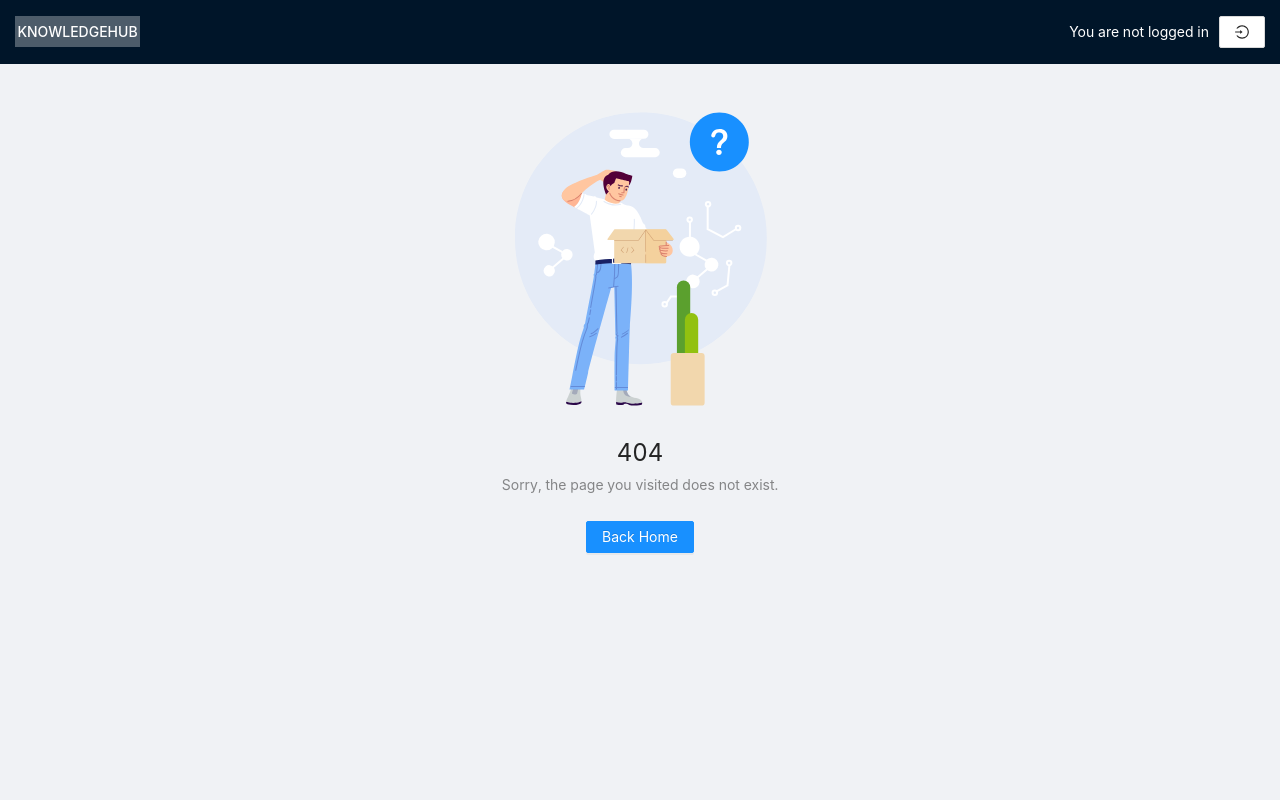
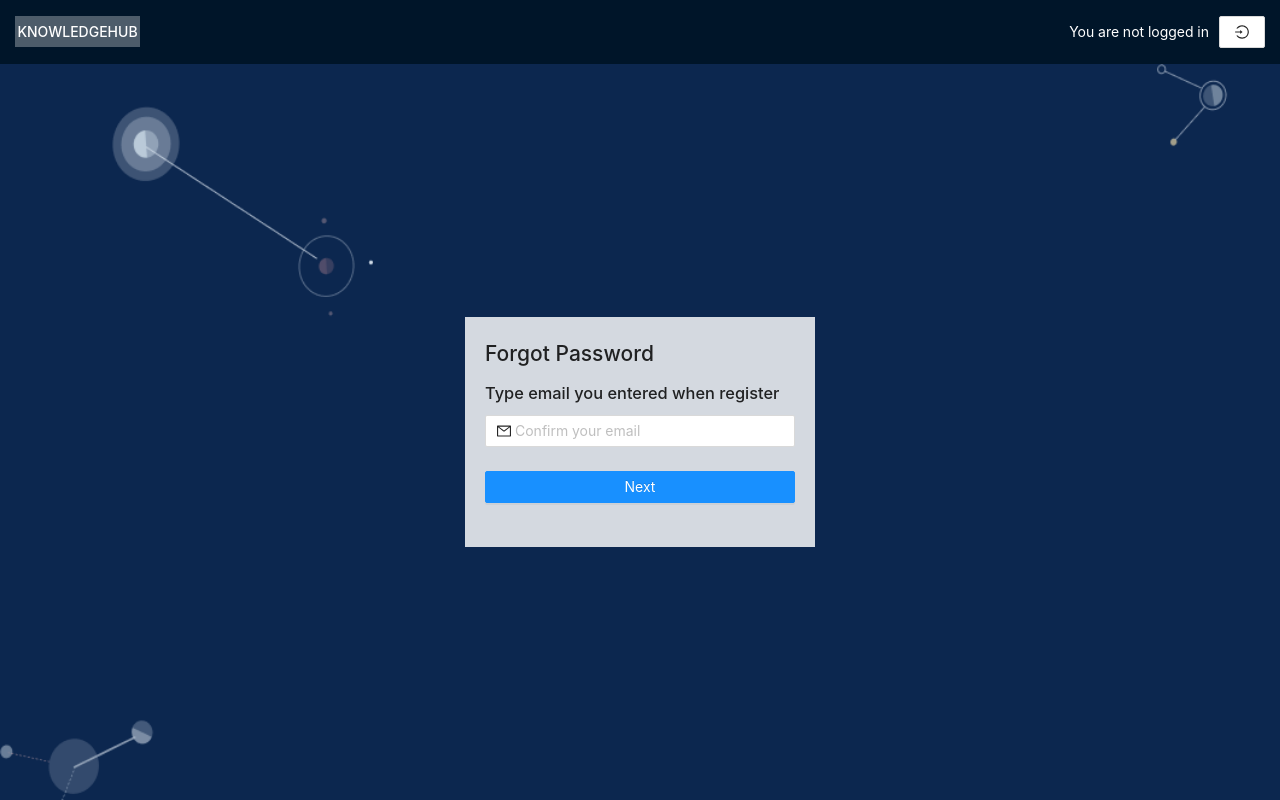
Before and after one commit to project3ucsc/frontend, a React (Create React App) app: page /forgot-password in a window 1280 px wide. Before the commit this address had no page. Built offline with nearby package versions, Linux system fonts and the light colour scheme.

Commit message:
Forgot pass front

```diff
--- a/src/App.js
+++ b/src/App.js
@@ -15,6 +15,7 @@ import auth from "services/authentication.service";
 
 import PrivateRoute from "utils/PrivateRoute";
 import PublicRoute from "utils/PublicRoute";
+import ForgotPass from "pages/ForgotPass";
 
 function App() {
   const [currentUser, setCurrentUser] = useState();
@@ -70,6 +71,7 @@ function App() {
             <Route exact path="/" render={(props) => <Home {...props} />} />
 
             <PublicRoute exact path="/login" component={Login} />
+            <PublicRoute exact path="/forgot-password" component={ForgotPass} />
             <PublicRoute exact path="/register" component={Register} />
             <PrivateRoute
               exact
--- /dev/null
+++ b/src/pages/ForgotPass.jsx
@@ -0,0 +1,197 @@
+import React, { useState } from "react";
+
+import { Form, Input, Button, message } from "antd";
+import { MailOutlined, LockOutlined } from "@ant-design/icons";
+import "./login.scss";
+
+export default function ForgotPass({ history }) {
+  const fpstate = {
+    emailsend_1: "emailsent",
+    otpverify_2: "otpverify",
+    changepass_3: "changepass",
+    success_4: "success",
+  };
+  const [loading, setLoading] = useState(false);
+  const [status, setStatus] = useState(fpstate.emailsend_1);
+  const [otpcode, setOtpcode] = useState("");
+
+  const onFinish = (data) => {
+    switch (status) {
+      case fpstate.emailsend_1:
+        setLoading(true);
+        setTimeout(() => {
+          // chack whether email is correct
+          // send otp to email
+          //  save this otp to a variable for later verify
+          setOtpcode("1234");
+          setStatus(fpstate.otpverify_2);
+          setLoading(false);
+          message.info("Otp code sent email");
+        }, 500);
+        break;
+
+      case fpstate.otpverify_2:
+        if (data.otp === otpcode) {
+          setStatus(fpstate.changepass_3);
+        } else {
+          message.error("This is an error message");
+          //   seterror("Otp code you enterred is wrong");
+        }
+
+        break;
+
+      case fpstate.changepass_3:
+        message.success("Password changed successfully");
+        setTimeout(() => {
+          history.push("/login");
+        }, 1000);
+        break;
+
+      default:
+        break;
+    }
+  };
+
+  return (
+    <div className="login-container">
+      <Form
+        name="normal_login"
+        className="login-form"
+        initialValues={{
+          remember: true,
+        }}
+        onFinish={onFinish}
+        style={{ minWidth: "350px" }}
+      >
+        <h1>Forgot Password</h1>
+
+        {status === fpstate.emailsend_1 && (
+          <>
+            <h3>Type email you entered when register</h3>
+            <Form.Item
+              name="email"
+              rules={[
+                {
+                  required: true,
+                  message: "Please input your emial!",
+                },
+              ]}
+            >
+              <Input
+                prefix={<MailOutlined className="site-form-item-icon" />}
+                placeholder="Confirm your email"
+              />
+            </Form.Item>
+
+            <Form.Item>
+              <Button
+                loading={loading}
+                type="primary"
+                htmlType="submit"
+                className="login-form-button"
+              >
+                Next
+              </Button>
+            </Form.Item>
+          </>
+        )}
+        {status === fpstate.otpverify_2 && (
+          <>
+            <h3>We have sent a otp code to your email </h3>
+            <Form.Item
+              name="otp"
+              rules={[
+                {
+                  required: true,
+                  message: "Please otp code!",
+                },
+              ]}
+            >
+              <Input
+                prefix={<LockOutlined className="site-form-item-icon" />}
+                placeholder="Enter otp code"
+              />
+            </Form.Item>
+
+            <Form.Item>
+              <Button
+                loading={loading}
+                type="primary"
+                htmlType="submit"
+                className="login-form-button"
+              >
+                Next
+              </Button>
+              <Button
+                type="default"
+                htmlType="button"
+                style={{ marginTop: "15px" }}
+                onClick={() => setStatus(fpstate.emailsend_1)}
+                className="login-form-button"
+              >
+                Back
+              </Button>
+            </Form.Item>
+          </>
+        )}
+        {status === fpstate.changepass_3 && (
+          <>
+            <h3>Almost done!</h3>
+            <Form.Item
+              name="password"
+              //   label="Password"
+              rules={[
+                {
+                  required: true,
+                  message: "Please input your password!",
+                },
+              ]}
+              hasFeedback
+            >
+              <Input.Password placeholder="Enter new password" />
+            </Form.Item>
+
+            <Form.Item
+              name="confirm"
+              //   label="Confirm Password"
+              dependencies={["password"]}
+              hasFeedback
+              rules={[
+                {
+                  required: true,
+                  message: "Please confirm your password!",
+                },
+                ({ getFieldValue }) => ({
+                  validator(_, value) {
+                    if (!value || getFieldValue("password") === value) {
+                      return Promise.resolve();
+                    }
+
+                    return Promise.reject(
+                      new Error(
+                        "The two passwords that you entered do not match!"
+                      )
+                    );
+                  },
+                }),
+              ]}
+            >
+              <Input.Password placeholder="Confirm new password" />
+            </Form.Item>
+
+            <Form.Item>
+              <Button
+                loading={loading}
+                type="primary"
+                htmlType="submit"
+                className="login-form-button"
+              >
+                Complete
+              </Button>
+            </Form.Item>
+          </>
+        )}
+      </Form>
+    </div>
+  );
+}
--- a/src/pages/Login.jsx
+++ b/src/pages/Login.jsx
@@ -1,6 +1,6 @@
 import React, { useState } from "react";
 
-import { Form, Input, Button, Checkbox, Alert } from "antd";
+import { Form, Input, Button, Checkbox, message } from "antd";
 import { UserOutlined, LockOutlined } from "@ant-design/icons";
 import auth from "services/authentication.service";
 import "./login.scss";
@@ -8,7 +8,6 @@ import logo from "img/logo.png";
 
 const Login = ({ history }) => {
   const [loading, setLoading] = useState(false);
-  const [error, seterror] = useState("");
 
   const onFinish = ({ username, password }) => {
     setLoading(true);
@@ -17,7 +16,7 @@ const Login = ({ history }) => {
       .then(() => history.push("/dashboard"))
       .catch((err) => {
         setLoading(false);
-        seterror(err.message);
+        message.error(err.message);
       });
   };
 
@@ -32,16 +31,6 @@ const Login = ({ history }) => {
         onFinish={onFinish}
       >
         <img src={logo} alt="logo" />
-
-        {error !== "" && (
-          <Alert
-            message="Error Text"
-            description={error}
-            type="error"
-            closable
-            onClose={() => seterror("")}
-          />
-        )}
 
         <Form.Item
           name="username"
--- a/src/pages/NotFound404.jsx
+++ b/src/pages/NotFound404.jsx
@@ -1,7 +1,7 @@
 import { Result, Button } from "antd";
-import { history } from "utils/common";
+// import { history } from "utils/common";
 
-export default function NotFound404() {
+export default function NotFound404({ history }) {
   return (
     <Result
       status="404"
```
